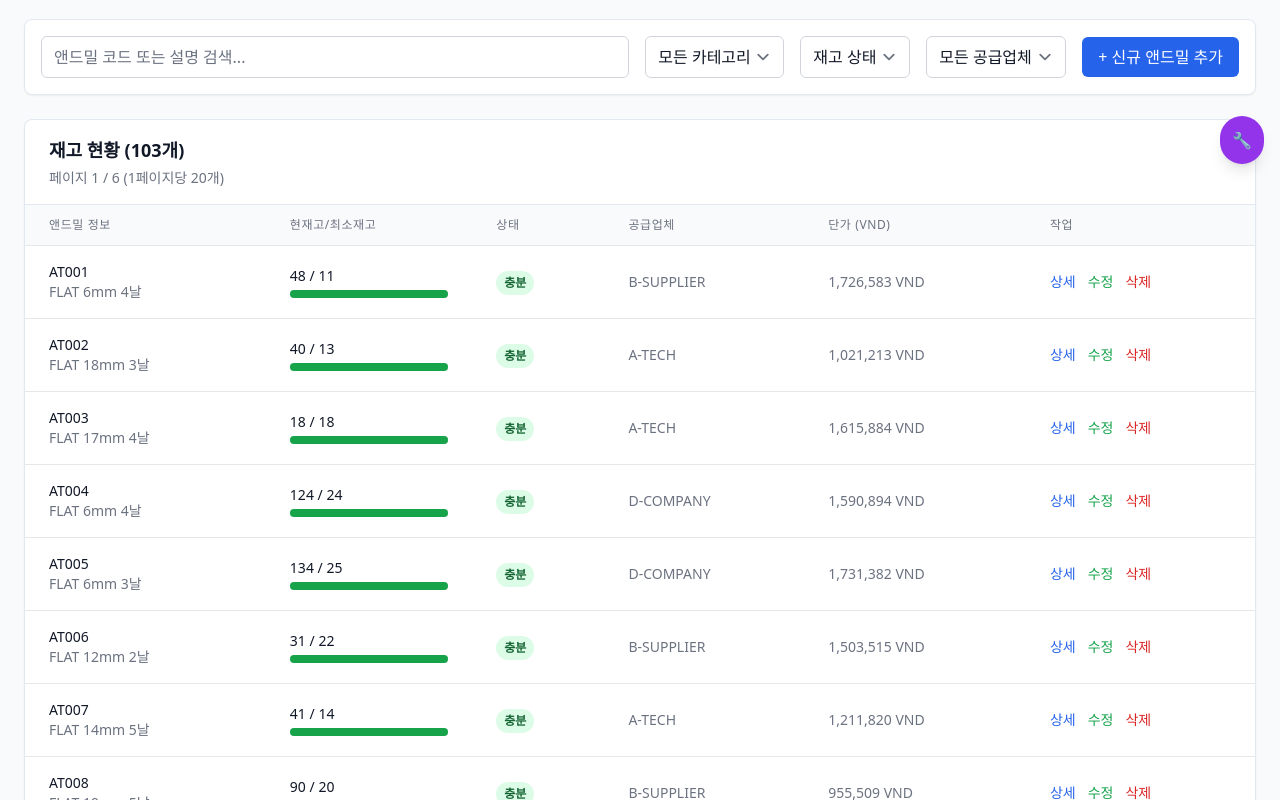
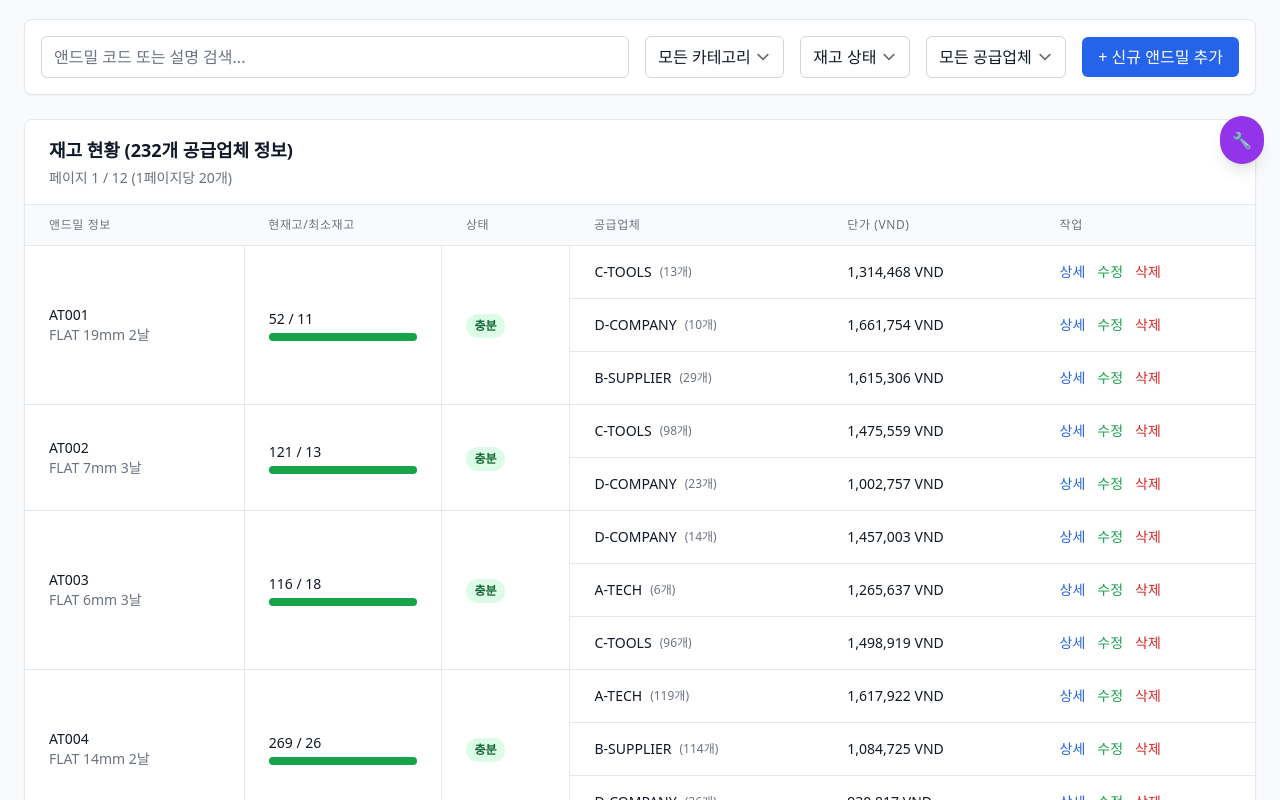
Before and after one commit to batman3101/ENDMILL-MANAGEMENT, a Next.js app: page /dashboard/inventory in a window 1280 px wide. Shown: the part 620-1420 px from the top of the page. Built offline with nearby package versions, Linux system fonts and the light colour scheme.

Commit message:
feat: 재고현황 공급업체별 단가 비교 테이블 구조 개선

```diff
--- a/app/dashboard/inventory/page.tsx
+++ b/app/dashboard/inventory/page.tsx
@@ -11,12 +11,16 @@
   name: string
   category: string
   specifications: string
-  supplier: string
-  unitPrice: number
   currentStock: number
   minStock: number
   maxStock: number
   status: 'sufficient' | 'low' | 'critical'
+  suppliers: {
+    name: string
+    unitPrice: number
+    currentStock: number
+    status: 'sufficient' | 'low' | 'critical'
+  }[]
 }
 
 interface NewEndmill {
@@ -37,16 +41,22 @@
   const suppliers = getAllSuppliers()
   const items: InventoryItem[] = []
 
-  // 각 카테고리별로 15-20개 아이템 생성
+  // 각 카테고리별로 10-15개 앤드밀 생성
   categories.forEach((category, categoryIndex) => {
-    const itemCount = 15 + Math.floor(Math.random() * 6) // 15-20개
+    const itemCount = 10 + Math.floor(Math.random() * 6) // 10-15개
 
     for (let i = 1; i <= itemCount; i++) {
-      const itemNumber = (categoryIndex * 20 + i).toString().padStart(3, '0')
+      const itemNumber = (categoryIndex * 15 + i).toString().padStart(3, '0')
       const code = `AT${itemNumber}`
 
       const minStock = 10 + Math.floor(Math.random() * 20) // 10-30
       const maxStock = minStock + 50 + Math.floor(Math.random() * 50) // minStock + 50-100
+
+      // 각 앤드밀마다 2-4개의 공급업체 정보 생성
+      const supplierCount = 2 + Math.floor(Math.random() * 3) // 2-4개
+      const selectedSuppliers = suppliers.sort(() => 0.5 - Math.random()).slice(0, supplierCount)
+
+      const supplierInfos = selectedSuppliers.map(supplier => {
         const currentStock = Math.floor(Math.random() * (maxStock + 20)) // 0 ~ maxStock+20
 
         // 상태 결정
@@ -55,8 +65,26 @@
         else if (currentStock < minStock) status = 'low'
         else status = 'sufficient'
 
-      // 가격 (베트남 동)
+        // 공급업체별로 가격 차이 (베트남 동)
         const basePrice = 800000 + Math.floor(Math.random() * 1000000) // 800,000 - 1,800,000 VND
+        const priceVariation = Math.floor(Math.random() * 200000) - 100000 // ±100,000 VND
+
+        return {
+          name: supplier,
+          unitPrice: Math.max(500000, basePrice + priceVariation),
+          currentStock,
+          status
+        }
+      })
+
+      // 전체 재고량 계산 (모든 공급업체 합계)
+      const totalCurrentStock = supplierInfos.reduce((sum, s) => sum + s.currentStock, 0)
+
+      // 전체 상태 결정
+      let overallStatus: 'sufficient' | 'low' | 'critical'
+      if (totalCurrentStock < minStock * 0.5) overallStatus = 'critical'
+      else if (totalCurrentStock < minStock) overallStatus = 'low'
+      else overallStatus = 'sufficient'
 
       items.push({
         id: itemNumber,
@@ -64,12 +92,11 @@
         name: `${category} ${6 + Math.floor(Math.random() * 15)}mm ${2 + Math.floor(Math.random() * 4)}날`,
         category,
         specifications: `${6 + Math.floor(Math.random() * 15)}mm ${2 + Math.floor(Math.random() * 4)}날`,
-        supplier: suppliers[Math.floor(Math.random() * suppliers.length)],
-        unitPrice: basePrice,
-        currentStock,
+        currentStock: totalCurrentStock,
         minStock,
         maxStock,
-        status
+        status: overallStatus,
+        suppliers: supplierInfos
       })
     }
   })
@@ -111,31 +138,80 @@
 
       const matchesCategory = categoryFilter === '' || item.category === categoryFilter
       const matchesStatus = statusFilter === '' || item.status === statusFilter
-      const matchesSupplier = supplierFilter === '' || item.supplier === supplierFilter
+      const matchesSupplier = supplierFilter === '' || item.suppliers.some(s => s.name === supplierFilter)
 
       return matchesSearch && matchesCategory && matchesStatus && matchesSupplier
     })
   }, [inventory, searchTerm, categoryFilter, statusFilter, supplierFilter])
 
-  // 페이지네이션 계산
-  const totalPages = Math.ceil(filteredInventory.length / itemsPerPage)
+  // 테이블 렌더링을 위한 플랫 데이터 생성
+  const flattenedData = useMemo(() => {
+    const result: Array<{
+      itemId: string
+      code: string
+      name: string
+      category: string
+      specifications: string
+      totalCurrentStock: number
+      minStock: number
+      maxStock: number
+      overallStatus: 'sufficient' | 'low' | 'critical'
+      supplier: string
+      unitPrice: number
+      supplierStock: number
+      supplierStatus: 'sufficient' | 'low' | 'critical'
+      isFirstRow: boolean
+      rowSpan: number
+    }> = []
+
+    filteredInventory.forEach(item => {
+      item.suppliers.forEach((supplier, index) => {
+        result.push({
+          itemId: item.id,
+          code: item.code,
+          name: item.name,
+          category: item.category,
+          specifications: item.specifications,
+          totalCurrentStock: item.currentStock,
+          minStock: item.minStock,
+          maxStock: item.maxStock,
+          overallStatus: item.status,
+          supplier: supplier.name,
+          unitPrice: supplier.unitPrice,
+          supplierStock: supplier.currentStock,
+          supplierStatus: supplier.status,
+          isFirstRow: index === 0,
+          rowSpan: item.suppliers.length
+        })
+      })
+    })
+
+    return result
+  }, [filteredInventory])
+
+  // 페이지네이션 계산 (플랫 데이터 기준)
+  const totalPages = Math.ceil(flattenedData.length / itemsPerPage)
   const startIndex = (currentPage - 1) * itemsPerPage
   const endIndex = startIndex + itemsPerPage
-  const currentInventory = filteredInventory.slice(startIndex, endIndex)
+  const currentData = flattenedData.slice(startIndex, endIndex)
 
   // 필터 상태 변경 시 첫 페이지로 이동
   useMemo(() => {
     setCurrentPage(1)
   }, [searchTerm, categoryFilter, statusFilter, supplierFilter])
 
-  // 상태별 카운트
+  // 상태별 카운트 (수정)
   const statusCounts = useMemo(() => {
     return {
       total: inventory.reduce((sum, item) => sum + item.currentStock, 0),
       critical: inventory.filter(item => item.status === 'critical').length,
       low: inventory.filter(item => item.status === 'low').length,
       orderPending: inventory.filter(item => item.status === 'critical' || item.status === 'low').length,
-      totalValue: inventory.reduce((sum, item) => sum + (item.currentStock * item.unitPrice), 0)
+      totalValue: inventory.reduce((sum, item) =>
+        sum + item.suppliers.reduce((supplierSum, supplier) =>
+          supplierSum + (supplier.currentStock * supplier.unitPrice), 0
+        ), 0
+      )
     }
   }, [inventory])
 
@@ -336,7 +412,7 @@
       <div className="bg-white rounded-lg shadow-sm border overflow-hidden">
         <div className="px-6 py-4 border-b">
           <h2 className="text-lg font-semibold text-gray-900">
-            재고 현황 ({filteredInventory.length}개)
+            재고 현황 ({flattenedData.length}개 공급업체 정보)
           </h2>
           <p className="text-sm text-gray-500 mt-1">
             페이지 {currentPage} / {totalPages} (1페이지당 {itemsPerPage}개)
@@ -367,22 +443,28 @@
               </tr>
             </thead>
             <tbody className="bg-white divide-y divide-gray-200">
-              {currentInventory.map((item) => {
-                const stockPercentage = Math.min((item.currentStock / item.minStock) * 100, 100)
-                const progressColor = item.status === 'critical' ? 'bg-red-600' :
-                                    item.status === 'low' ? 'bg-yellow-600' : 'bg-green-600'
+              {currentData.map((row, index) => {
+                const stockPercentage = Math.min((row.totalCurrentStock / row.minStock) * 100, 100)
+                const progressColor = row.overallStatus === 'critical' ? 'bg-red-600' :
+                                    row.overallStatus === 'low' ? 'bg-yellow-600' : 'bg-green-600'
 
                 return (
-                  <tr key={item.id} className="hover:bg-gray-50">
-                    <td className="px-6 py-4 whitespace-nowrap">
+                  <tr key={`${row.itemId}-${row.supplier}`} className="hover:bg-gray-50">
+                    {/* 앤드밀 정보 - 첫 번째 행에만 표시 */}
+                    {row.isFirstRow && (
+                      <td className="px-6 py-4 whitespace-nowrap border-r border-gray-200" rowSpan={row.rowSpan}>
                         <div>
-                        <div className="text-sm font-medium text-gray-900">{item.code}</div>
-                        <div className="text-sm text-gray-500">{item.name}</div>
+                          <div className="text-sm font-medium text-gray-900">{row.code}</div>
+                          <div className="text-sm text-gray-500">{row.name}</div>
                         </div>
                       </td>
-                    <td className="px-6 py-4 whitespace-nowrap">
+                    )}
+
+                    {/* 현재고/최소재고 - 첫 번째 행에만 표시 */}
+                    {row.isFirstRow && (
+                      <td className="px-6 py-4 whitespace-nowrap border-r border-gray-200" rowSpan={row.rowSpan}>
                         <div className="text-sm text-gray-900">
-                        {item.currentStock} / {item.minStock}
+                          {row.totalCurrentStock} / {row.minStock}
                         </div>
                         <div className="w-full bg-gray-200 rounded-full h-2 mt-1">
                           <div
@@ -391,17 +473,35 @@
                           ></div>
                         </div>
                       </td>
-                    <td className="px-6 py-4 whitespace-nowrap">
-                      <span className={`inline-flex px-2 py-1 text-xs font-semibold rounded-full ${getStatusBadge(item.status)}`}>
-                        {getStatusText(item.status)}
+                    )}
+
+                    {/* 전체 상태 - 첫 번째 행에만 표시 */}
+                    {row.isFirstRow && (
+                      <td className="px-6 py-4 whitespace-nowrap border-r border-gray-200" rowSpan={row.rowSpan}>
+                        <span className={`inline-flex px-2 py-1 text-xs font-semibold rounded-full ${getStatusBadge(row.overallStatus)}`}>
+                          {getStatusText(row.overallStatus)}
                         </span>
                       </td>
-                    <td className="px-6 py-4 whitespace-nowrap text-sm text-gray-500">
-                      {item.supplier}
+                    )}
+
+                    {/* 공급업체 */}
+                    <td className="px-6 py-4 whitespace-nowrap text-sm text-gray-900">
+                      <div className="flex items-center">
+                        <span className="font-medium">{row.supplier}</span>
+                        <span className="ml-2 text-xs text-gray-500">
+                          ({row.supplierStock}개)
+                        </span>
+                      </div>
                     </td>
-                    <td className="px-6 py-4 whitespace-nowrap text-sm text-gray-500">
-                      {item.unitPrice.toLocaleString()} VND
+
+                    {/* 단가 */}
+                    <td className="px-6 py-4 whitespace-nowrap text-sm text-gray-900">
+                      <div className="font-medium">
+                        {row.unitPrice.toLocaleString()} VND
+                      </div>
                     </td>
+
+                    {/* 작업 */}
                     <td className="px-6 py-4 whitespace-nowrap text-sm">
                       <button className="text-blue-600 hover:text-blue-800 mr-3">상세</button>
                       <button className="text-green-600 hover:text-green-800 mr-3">수정</button>
@@ -436,9 +536,9 @@
               <div className="hidden sm:flex-1 sm:flex sm:items-center sm:justify-between">
                 <div>
                   <p className="text-sm text-gray-700">
-                    총 <span className="font-medium">{filteredInventory.length}</span>개 중{' '}
+                    총 <span className="font-medium">{flattenedData.length}</span>개 중{' '}
                     <span className="font-medium">{startIndex + 1}</span>-
-                    <span className="font-medium">{Math.min(endIndex, filteredInventory.length)}</span>개 표시
+                    <span className="font-medium">{Math.min(endIndex, flattenedData.length)}</span>개 표시
                   </p>
                 </div>
                 <div>
@@ -494,7 +594,7 @@
         </div>
 
         {/* 검색 결과가 없을 때 */}
-        {filteredInventory.length === 0 && (
+        {flattenedData.length === 0 && (
           <div className="text-center py-8">
             <p className="text-gray-500">검색 조건에 맞는 재고가 없습니다.</p>
             <button
```
Also changed, not shown: app/dashboard/equipment/page.tsx (+27 -3 lines). Lines whose indentation alone changed are shown as unchanged.
